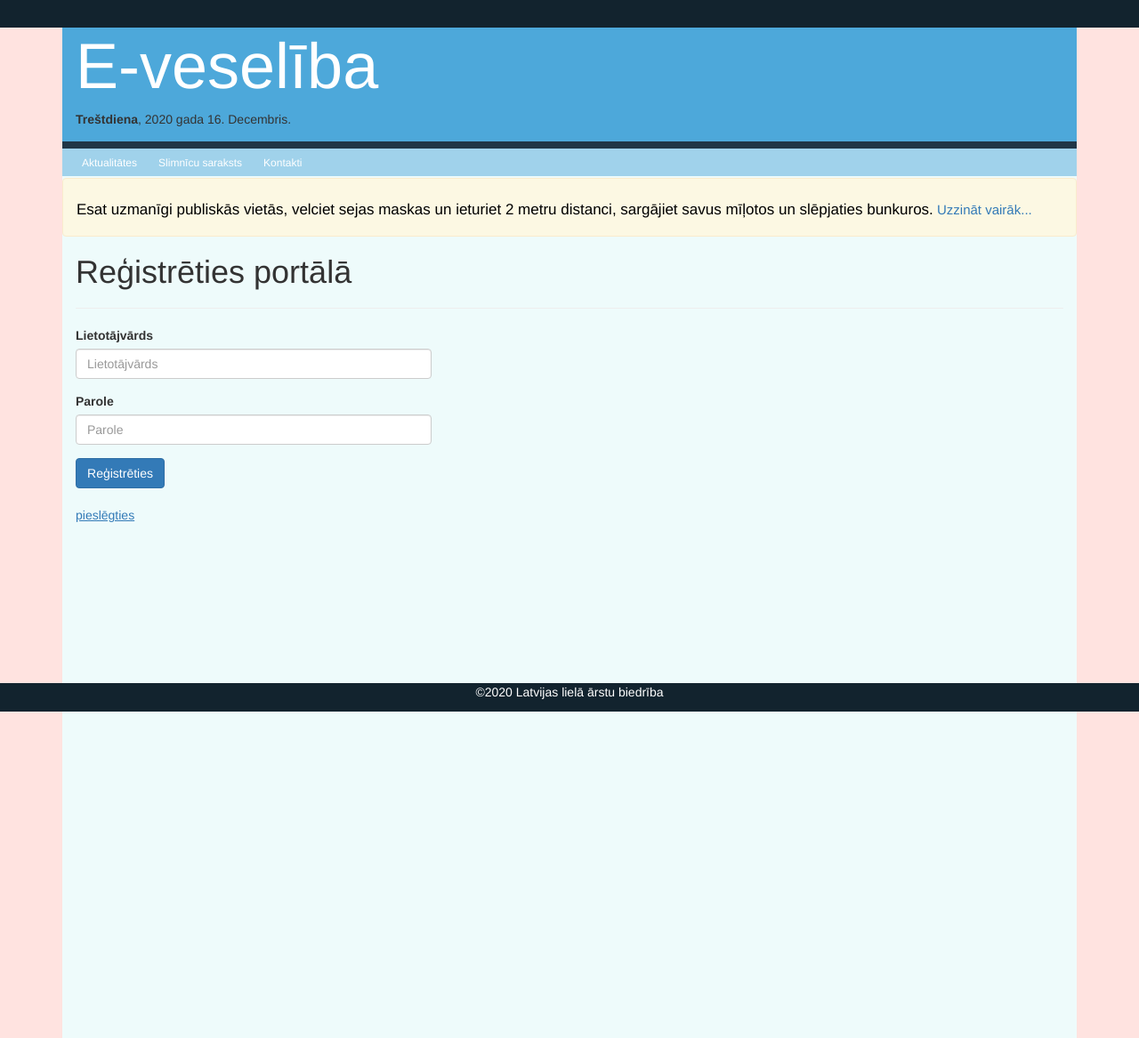
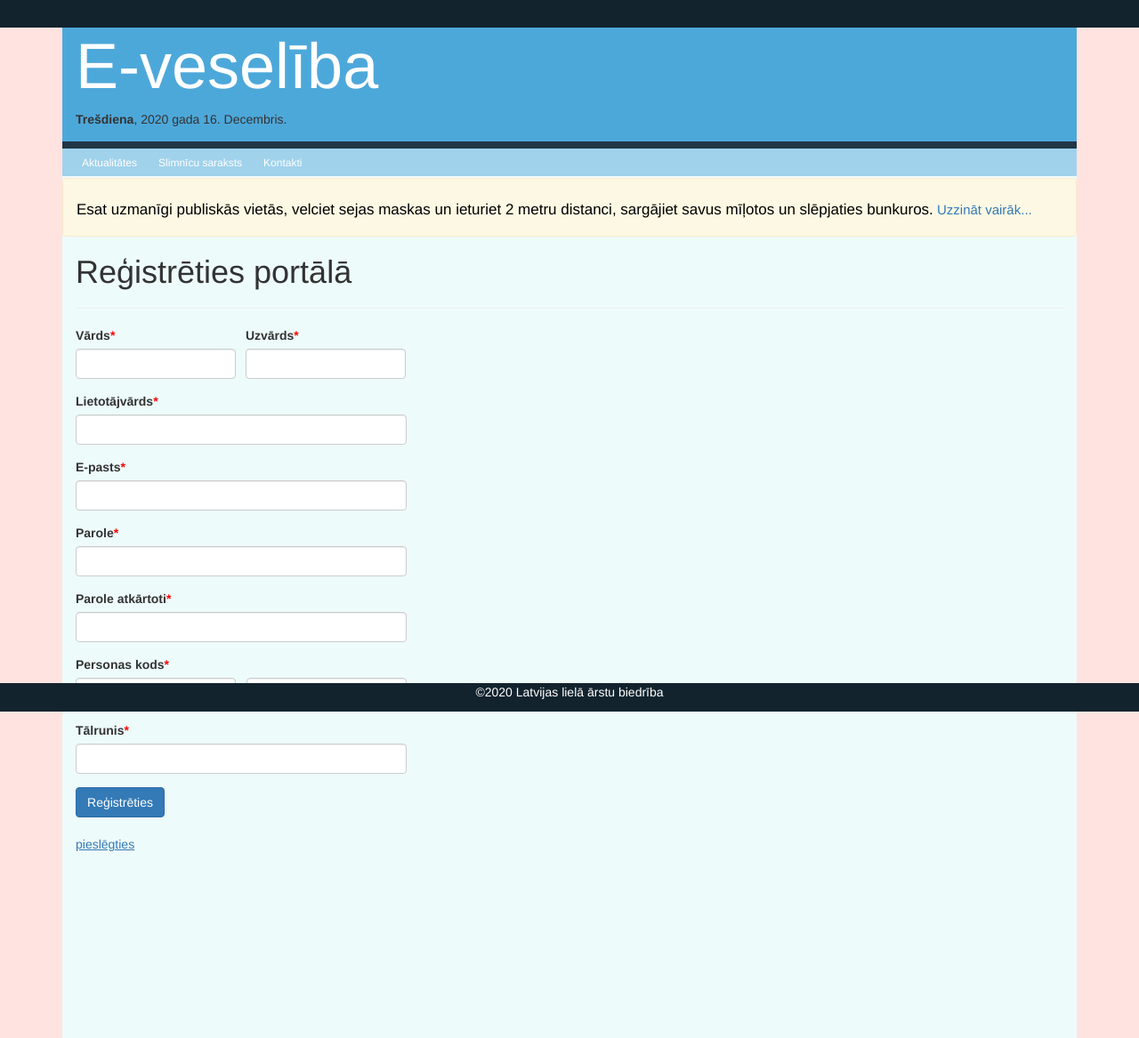
Before and after one commit to rvtprog-2020/dp23-5grupa-medicina, a Flask app: page /register in a window 1280 px wide. Shown: the whole page at 89% size. Run offline with Flask 2, Linux system fonts and the light colour scheme; some libraries are stand-ins or nearby versions.

Commit message:
Register / Login fully done!

```diff
--- a/main.py
+++ b/main.py
@@ -67,31 +67,32 @@
 @app.route('/login', methods=['POST'])
 def login():
     users = db.users
-    login_user = users.find_one({'name': request.form['username']})
+    login_user = users.find_one({'username': request.form['username']})
 
     if login_user:
         if bcrypt.hashpw(request.form['pass'].encode('utf-8'), login_user['password']) == login_user['password']:
             session['username'] = request.form['username']
+            session['status'] = 1
             return redirect(url_for('home'))
-    return 'Nepareizs lietotājvards vai parole!'
+    return render_template('loginpage.html', error = 'Nepareizs lietotājvārds vai parole!')
 
 @app.route('/logout')
 def logout():
-	session.pop('username', None)
+	session.pop('username', None), session.pop('status', None)
 	return redirect('/')
 
 @app.route('/register', methods=['POST', 'GET'])
 def register():
     if request.method == 'POST':
         users = db.users
-        existing_user = users.find_one({'name' : request.form['username']})
+        existing_user = users.find_one({'username' : request.form['username']})
 
         if existing_user is None:
             hashpass = bcrypt.hashpw(request.form['pass'].encode('utf-8'), bcrypt.gensalt())
-            users.insert({'name':request.form['username'], 'password': hashpass})
+            users.insert({'name':request.form['name'], 'surname':request.form['surname'], 'username':request.form['username'], 'email':request.form['email'], 'password': hashpass, 'personalcode':request.form['per1'] +'-'+ request.form['per2'], 'telephone':request.form['tel']})
             session['username'] =  request.form['username']
             return redirect(url_for('home'))
-
+        error = "That username already exists!"
         return 'That username already exists!'
 
     return render_template('register.html')
--- a/static/style.css
+++ b/static/style.css
@@ -266,8 +266,29 @@
     padding: 8px;
 }
 #input{
-    width:400px;
+    width:372px;
+}
+#smallinput{
+    display: inline-flex;
+    width:180px;
 }
 #button{
     width:100px;
 }
+label {
+    display: line;
+}
+label:after {
+    content:"*";
+    color: red;
+}
+/* Chrome, Safari, Edge, Opera */
+input::-webkit-outer-spin-button,
+input::-webkit-inner-spin-button {
+  -webkit-appearance: none;
+  margin: 0;
+}
+/* Firefox */
+input[type=number] {
+  -moz-appearance: textfield;
+}
--- a/templates/layout.html
+++ b/templates/layout.html
@@ -16,10 +16,10 @@
 <body class="parlized">
 
     <div class="topline">
-        {%if session['username'] == request.form['username']%}
+        {%if session['status'] == 1%}
+        <h6 class="pies">Pieslēdzies kā {{username}} (<a class="url" href='/logout'>izrakstīties</a>)</h6>
+        {%else%}
 
-        {%else%}
-        <h6 class="pies">Pieslēdzies kā {{username}} (<a class="url" href='/logout'>izrakstīties</a>)</h6>
         {%endif%}
     </div>
 
@@ -102,7 +102,7 @@
 
 <script>
 var d = new Date();
-var days = ["Svētdiena","Pirmdiena","Otrdiena","Treštdiena","Ceturtdiena","Piektdiena","Sestdiena"];
+var days = ["Svētdiena","Pirmdiena","Otrdiena","Trešdiena","Ceturtdiena","Piektdiena","Sestdiena"];
 var months = ["Janvāris","Februāris","Marts","Aprīlis","Maijs","Jūnijs","Jūlijs","Augusts","Septembris","Oktobris","Novembris","Decembris"];
 document.getElementById("diena").innerHTML = days[d.getDay()]
 document.getElementById("datums").innerHTML = d.getDate();
--- a/templates/register.html
+++ b/templates/register.html
@@ -20,15 +20,59 @@
 
 <H1>Reģistrēties portālā</H1>
 <hr>
+
 <form method=POST action="{{ url_for('register') }}">
+  {% if error %}
+    <p class="error"><strong>Error:</strong>{{error}}</p>
+  {% endif %}
+
+<!-- Vārds un uzvārds -->
+    <!-- vārds -->
+<div style="display:inline-block;">
+    <label for="exampleInputEmail1">Vārds</label>
+  <div class="form-group">
+    <input type="text" id="smallinput" class="form-control" name="name" required>
+  </div>
+</div>
+    <!-- uzvārds -->
+<div style="display:inline-block; padding-left:7px;">
+    <label for="exampleInputEmail1">Uzvārds</label>
+  <div class="form-group">
+    <input type="text" id="smallinput" class="form-control" name="surname" required>
+  </div>
+</div>
+<!-- Lietotājvārds -->
   <div class="form-group">
       <label for="exampleInputEmail1">Lietotājvārds</label>
-      <input type="text" id="input" class="form-control" name="username" placeholder="Lietotājvārds">
+      <input type="text" id="input" class="form-control" name="username" minlength="4" maxlength="21" required>
+  </div>
+<!-- E-pasts -->
+  <div class="form-group">
+    <label for="email">E-pasts</label>
+    <input type="email" id="input" class="form-control" name="email" required>
+  </div>
+<!-- Parole -->
+  <div class="form-group">
+      <label for="exampleInputPassword1">Parole</label>
+      <input type="password" id="input" class="form-control" name="pass" minlength="4" maxlength="21" required>
   </div>
   <div class="form-group">
-      <label for="exampleInputPassword1">Parole</label>
-      <input type="password" id="input" class="form-control" name="pass" placeholder="Parole">
+    <label for="exampleInputPassword1">Parole atkārtoti</label>
+    <input type="password" id="input" class="form-control" name="pass" minlength="4" maxlength="21" required>
   </div>
+<!-- Personas kods -->
+    <label for="exampleInputPassword1">Personas kods</label>
+  <div class="form-group">
+    <input type="text" id="smallinput" class="form-control" name="per1" pattern="\d*" minlength="6" maxlength="6" required>
+    -
+    <input type="text" id="smallinput" class="form-control" name="per2" pattern="\d*" minlength="6" maxlength="6" required>
+  </div>
+<!-- Tālrunis -->
+  <div class="form-group">
+    <label for="exampleInputPassword1">Tālrunis</label>
+    <input type="tel" id="input" class="form-control" name="tel" pattern="[0-9]{8}" minlength="8" maxlength="8" required>
+  </div>
+<!-- Reģistrēties poga -->
   <button type="submit" id="button" class="btn btn-primary btn-block">Reģistrēties</button>
   <br>
   <a href="/" style="text-decoration:underline;">pieslēgties</a>
```
Also changed, not shown: templates/loginpage.html (+6 -33 lines), templates/test.html (deleted, +0 -83 lines).
